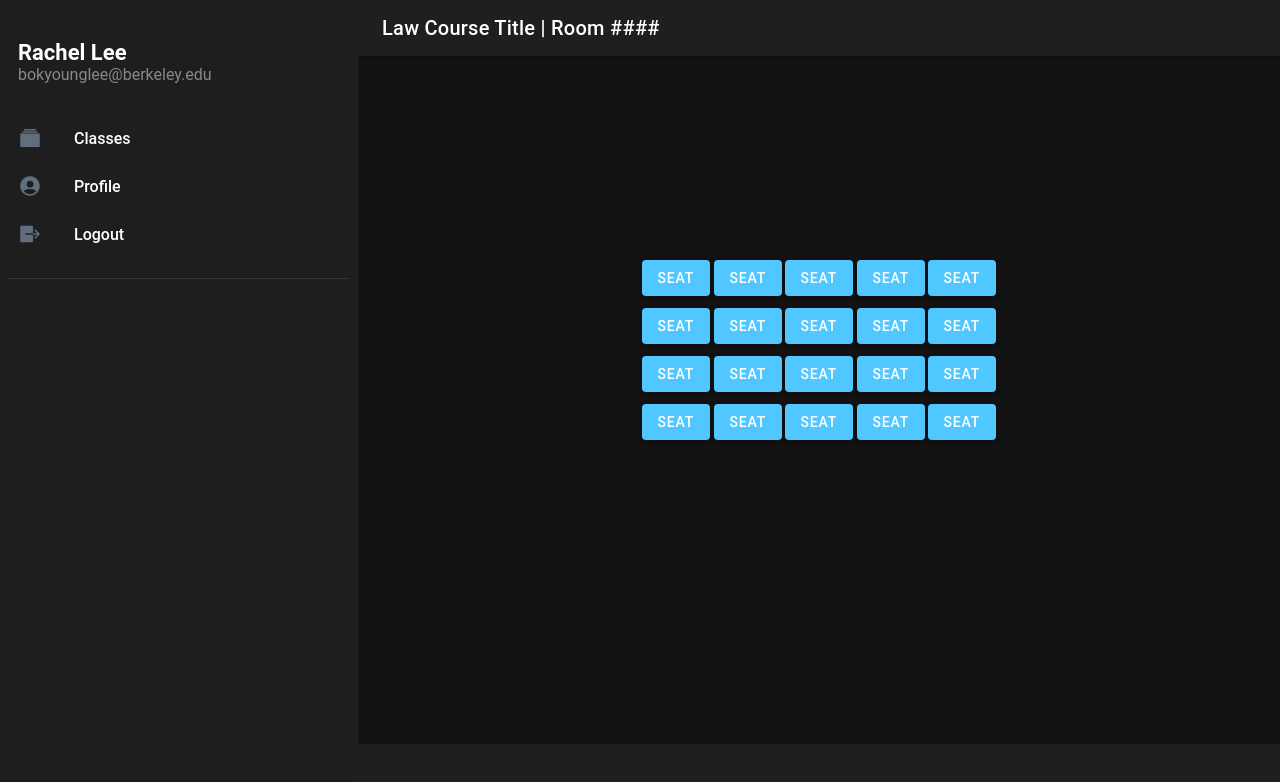
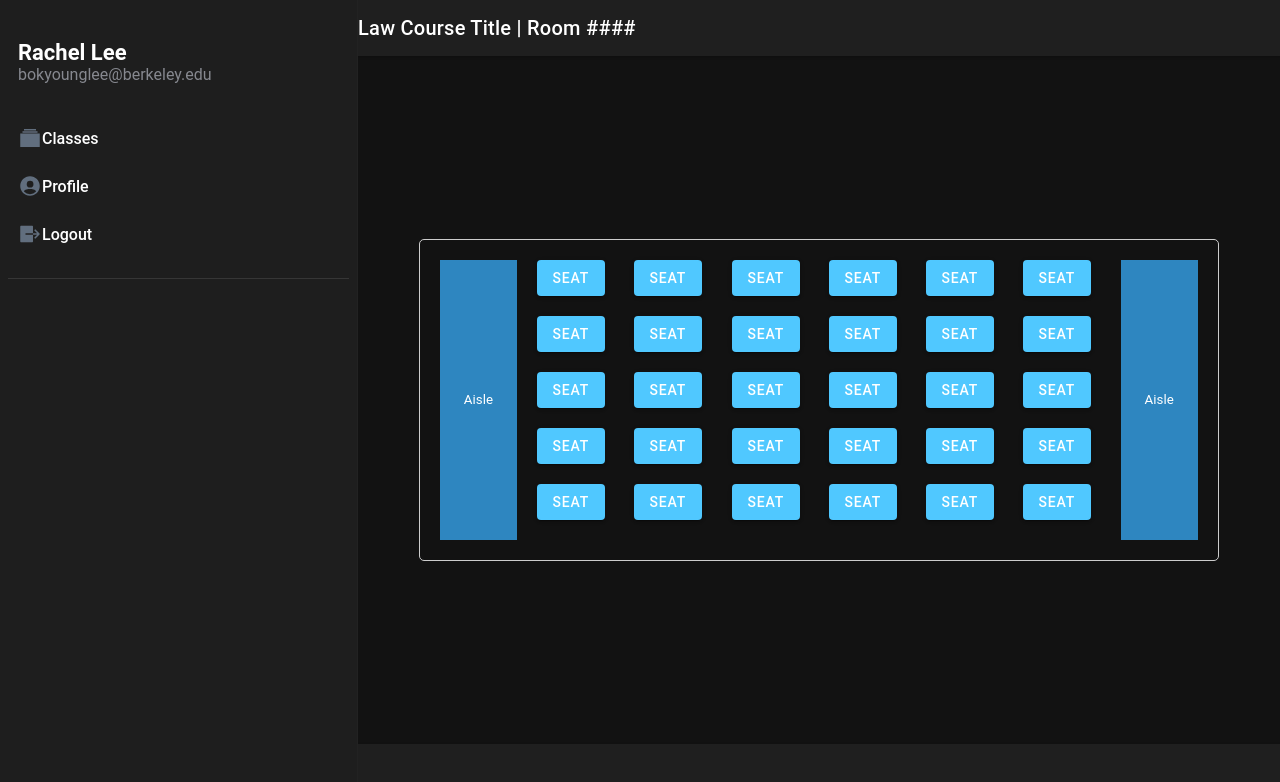
Before and after one commit to leerach/berkeley-law-seating-chart, a React (Create React App) app: page /page/Chart in a window 1280 px wide. Shown: the top 782 px of the page. Built offline with nearby package versions, Linux system fonts and the light colour scheme.

Commit message:
testing button grids

```diff
--- a/src/pages/Chart.css
+++ b/src/pages/Chart.css
@@ -1,42 +1,49 @@
-#outer {
-    width: 100%;
-    text-align: center;
+html {
+    font-size: 62.5%;
+    box-sizing: border-box;
 }
 
-.inner {
-    display: inline-block;
+*, *::before, *::after {
+    margin: 0;
+    padding: 0;
+    box-sizing: inherit;
 }
 
-#outer2 {
-    width: 100%;
-    text-align: center;
-    padding-top: 4px;
+.chart {
+    border: 1px solid #ccc;
+    border-radius: 5px;
+    position: absolute;
+    top: 50%;
+    left: 50%;
+    transform: translate(-50%, -50%);
+    width: 800px;
+  }
+
+.chart-keys {
+    display: grid;
+    grid-template-columns: repeat(8, 1fr);
+    grid-gap: 20px;
+    padding: 20px;
 }
 
-#outer2 .inner {
-    display: inline-block;
+.aisle-right {
+    background-color: #2e86c0;
+    border-color: #337cac;
+    color: #fff;
+    height: 100%;
+    grid-row-start: 1;
+    grid-row-end: 7;
+    grid-column-start: 8;
+    grid-column-end: 9;
 }
 
-#outer3 {
-    width: 100%;
-    text-align: center;
-    padding-top: 4px;
+.aisle-left {
+    background-color: #2e86c0;
+    border-color: #337cac;
+    color: #fff;
+    height: 100%;
+    grid-row-start: 1;
+    grid-row-end: 7;
+    grid-column-start: 1;
+    grid-column-end: 2;
 }
-
-#outer3 .inner {
-    display: inline-block;
-}
-
-#outer4 {
-    width: 100%;
-    text-align: center;
-    padding-top: 4px;
-}
-
-#outer4 .inner {
-    display: inline-block;
-}
-
-#btndiv {
-    margin: 200px 200px 200px 200px;
-}
--- a/src/pages/Chart.tsx
+++ b/src/pages/Chart.tsx
@@ -64,80 +64,57 @@ const Chart: React.FC<ContainerProps> = () => {
             </IonFabList>
           </IonFab> */}
 
-      <div id="btndiv">
-        <div id="outer">
-            <div className="inner">
-                <Seat></Seat>
-            </div>
-            <div className="inner">
-                <Seat></Seat>
-            </div>
-            <div className="inner">
-                 <Seat></Seat>
-            </div>
-            <div className="inner">
-                 <Seat></Seat>
-            </div>
-            <div className="inner">
-                 <Seat></Seat>
-            </div>
-        </div>
 
-        <div id="outer2">
-          <div className="inner">
-               <Seat></Seat>
-          </div>
-          <div className="inner">
-               <Seat></Seat>
-          </div>
-          <div className="inner">
-               <Seat></Seat>
-          </div>
-          <div className="inner">
-               <Seat></Seat>
-          </div>
-          <div className="inner">
-               <Seat></Seat>
-          </div>
-        </div>
+      <div className="chart">
 
-        <div id="outer3">
-          <div className="inner">
-               <Seat></Seat>
-          </div>
-          <div className="inner">
-               <Seat></Seat>
-          </div>
-          <div className="inner">
-               <Seat></Seat>
-          </div>
-          <div className="inner">
-               <Seat></Seat>
-          </div>
-          <div className="inner">
-               <Seat></Seat>
-          </div>
-        </div>
+        <div className="chart-keys">
 
-        <div id="outer4">
-          <div className="inner">
-               <Seat></Seat>
-          </div>
-          <div className="inner">
-               <Seat></Seat>
-          </div>
-          <div className="inner">
-               <Seat></Seat>
-          </div>
-          <div className="inner">
-               <Seat></Seat>
-          </div>
-          <div className="inner">
-               <Seat></Seat>
-          </div>
+          <button type="button" className="aisle-left" value="=">Aisle</button>
+
+
+          <Seat></Seat>
+          <Seat></Seat>
+          <Seat></Seat>
+          <Seat></Seat>
+          <Seat></Seat>
+          <Seat></Seat>
+
+
+          <Seat></Seat>
+          <Seat></Seat>
+          <Seat></Seat>
+          <Seat></Seat>
+          <Seat></Seat>
+          <Seat></Seat>
+
+
+          <Seat></Seat>
+          <Seat></Seat>
+          <Seat></Seat>
+          <Seat></Seat>
+          <Seat></Seat>
+          <Seat></Seat>
+
+
+          <Seat></Seat>
+          <Seat></Seat>
+          <Seat></Seat>
+          <Seat></Seat>
+          <Seat></Seat>
+          <Seat></Seat>
+
+
+          <Seat></Seat>
+          <Seat></Seat>
+          <Seat></Seat>
+          <Seat></Seat>
+          <Seat></Seat>
+          <Seat></Seat>
+
+          <button type="button" className="aisle-right" value="=">Aisle</button>
+
         </div>
       </div>
-
 
 
         </IonContent>
```
